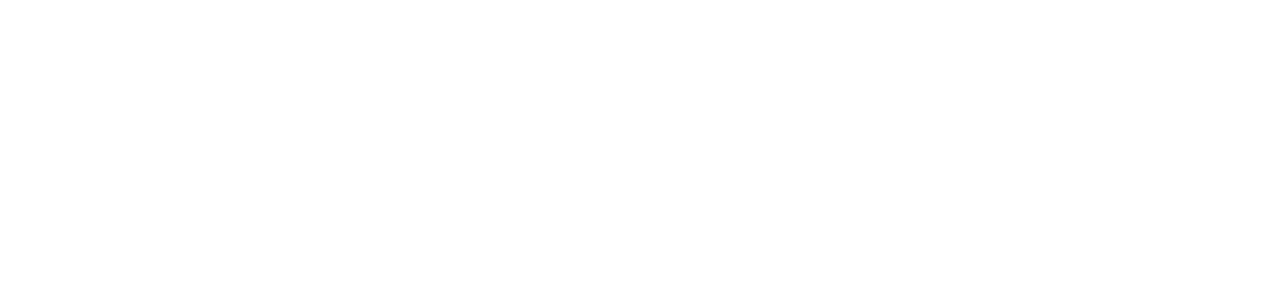
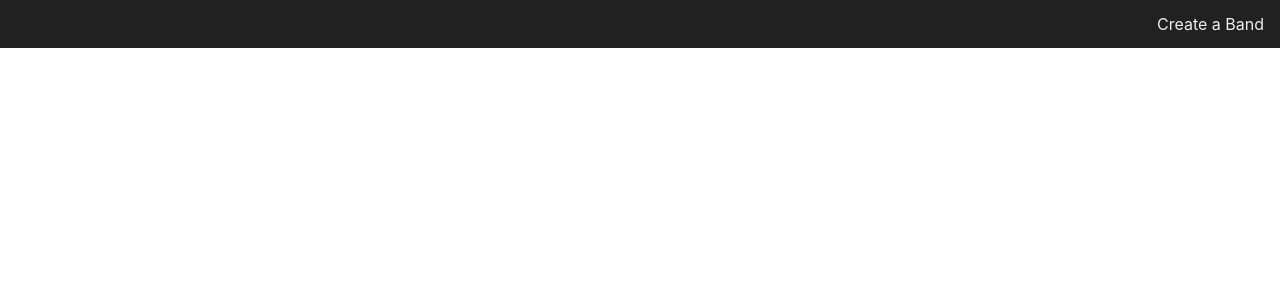
Before and after one commit to Codetitude/Fantasy-Band, a React (Create React App) app in the folder client/: page / in a window 1280 px wide. Shown: the top 300 px of the page. Built offline with nearby package versions, Linux system fonts and the light colour scheme.

Commit message:
phase#8 starting Nav and home page

```diff
--- a/client/src/App.css
+++ b/client/src/App.css
@@ -11,3 +11,21 @@ code {
   font-family: source-code-pro, Menlo, Monaco, Consolas, 'Courier New',
     monospace;
 }
+
+
+Nav {
+  background-color: #212121;
+  display: flex;
+  justify-content: flex-end;
+  align-items: center;
+  height: 3em;
+}
+
+a {
+  color: #eee;
+  text-decoration: none;
+}
+
+header nav a {
+  margin: 0 1em;
+}
--- a/client/src/App.js
+++ b/client/src/App.js
@@ -6,6 +6,8 @@ import PickSinger from './pages/PickSinger'
 import PickGuitarist from './pages/PickGuitarist'
 import PickBassist from './pages/PickBassist'
 import PickDrummer from './pages/PickDrummer'
+import BandConfirm from './pages/BandConfirm'
+import Stage from './pages/Stage'
 
 const App = () => {
   return (
@@ -18,8 +20,8 @@ const App = () => {
           <Route path="/PickGuitarist" element={<PickGuitarist />} />
           <Route path="/PickBassist" element={<PickBassist />} />
           <Route path="/PickDrummer" element={<PickDrummer />} />
-          <Route path="/" element={<NameBand />} />
-          <Route path="/" element={<NameBand />} />
+          <Route path="/BandConfirm" element={<BandConfirm />} />
+          <Route path="/Stage" element={<Stage />} />
         </Routes>
       </main>
     </div>
--- a/client/src/components/NavBar.jsx
+++ b/client/src/components/NavBar.jsx
@@ -1,9 +1,18 @@
+import {Link} from 'react-router-dom'
+
+
+
+
 const NavBar = () => {
 
-  return(
-    <div></div>
+  return (
+    <header>
+      <nav>
+        <Link to = '/'>Create a Band</Link>
+
+      </nav>
+    </header>
   )
 }
 
-
 export default NavBar
--- a/client/src/index.js
+++ b/client/src/index.js
@@ -1,8 +1,7 @@
 import React from 'react'
 import { createRoot } from 'react-dom/client'
+import App from './App'
 import { BrowserRouter } from 'react-router-dom'
-
-import App from './App'
 
 const root = createRoot(document.getElementById('root'))
 root.render(
```
Also changed, not shown: client/src/components/MusicianForm.jsx (added), client/src/components/Search.jsx (added).
